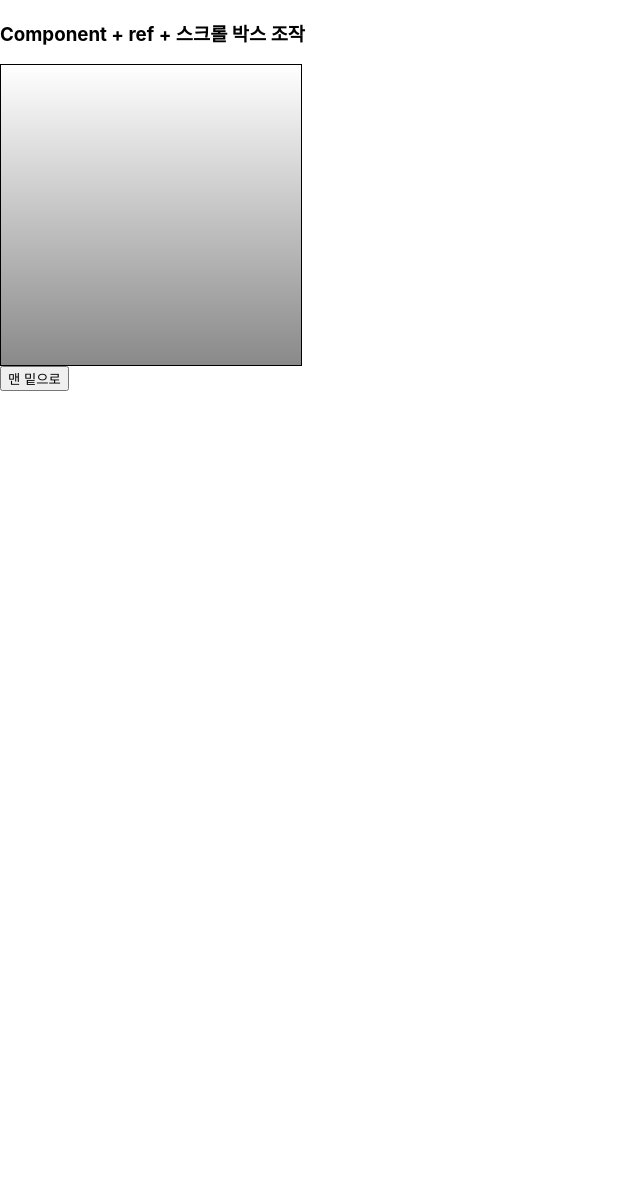
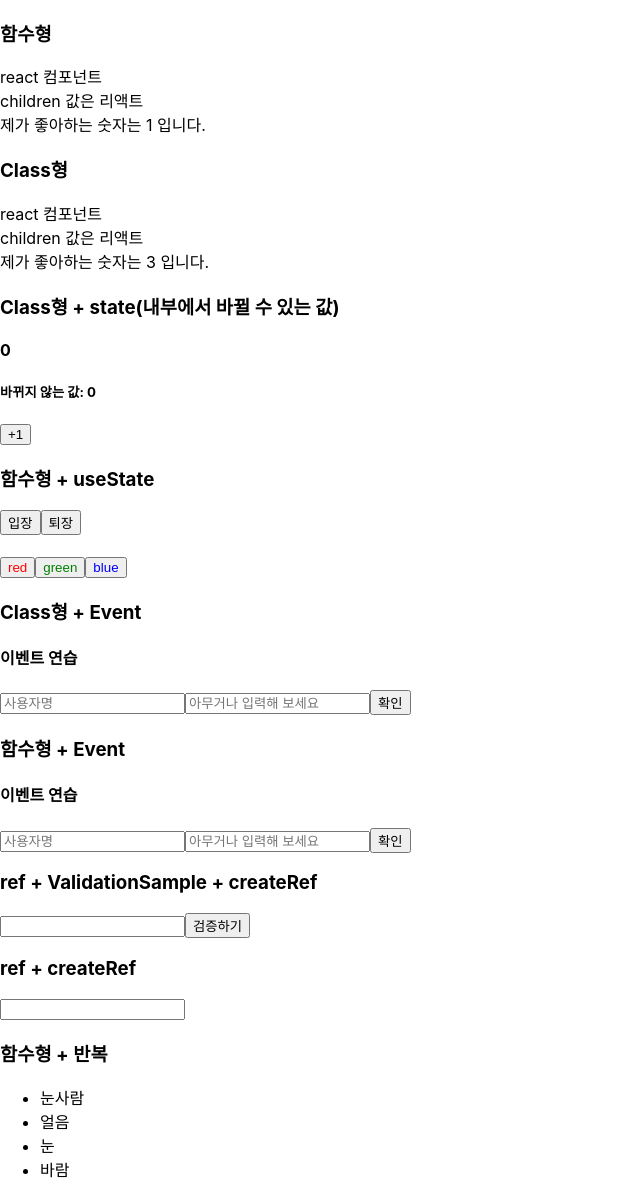
Before and after one commit to th0Kim/react-ezen, a React (Create React App) app in the folder hello-react/: page / in a window 1280 px wide. Shown: the whole page, without its empty margins (0-640 px from the left). Before the commit the page ends 800 px from the top, so only its background shows below. Built offline with nearby package versions, Linux system fonts and the light colour scheme.

Commit message:
반복시키기 - IterationSample

```diff
--- a/hello-react/src/App.js
+++ b/hello-react/src/App.js
@@ -1,18 +1,69 @@
 import './App.css';
 
-import React, { Component } from 'react';
-import ScrollBoxC from './ScrollBox_c'; // Component scroll 접근 ref 예시
+import React from 'react';
+import MyComponent from './MyComponent'; //함수형 lint 약어 rcc
+import MyComponentC from './MyComponent_c'; //class형 lint 약어 rsc
+import CounterC from './Counter_c'; // state
+import Say from './Say'; // useState
+import EventPracticeC from './EventPractice_c'; // 이벤트 핸들링
+import EventPractice from './EventPractice'; // 이벤트 핸들링
+import ValidationSampleC from './ValidationSample_c'; // ref 예시
+import RefSample from './RefSample'; // ref 예시
+// import ScrollBoxC from './ScrollBox_c'; // Component scroll 접근 ref 예시
+import IterationSample from './IterationSample'; // 함수형 반복 예시
 
-class App extends Component {
-  render() {
-    return(
-      <div>
-        <h3>Component + ref + 스크롤 박스 조작</h3>
-        <ScrollBoxC ref={(ref) => (this.sc = ref)}/>
-        <button onClick={() => this.sc.scrollTopBottom()}>맨 밑으로</button>
-      </div>
-    )
-  }
+const App = () => {
+  return (
+    <div>
+      <h3>함수형</h3>
+      <MyComponent name={'react'} favoriteNumber={1}>
+        리액트 {/* App의 MyComponent 자식 */}
+      </MyComponent>
+
+      <h3>Class형</h3>
+      <MyComponentC name={'react'} favoriteNumber={3}>
+        리액트 {/* App의 MyComponentC 자식 */}
+      </MyComponentC>
+
+
+      <h3>Class형 + state(내부에서 바뀔 수 있는 값)</h3>
+      <CounterC></CounterC>
+
+      <h3>함수형 + useState</h3>
+      <Say></Say>
+
+
+      <h3>Class형 + Event</h3>
+      <EventPracticeC></EventPracticeC>
+
+      <h3>함수형 + Event</h3>
+      <EventPractice></EventPractice>
+
+
+      <h3>ref + ValidationSample + createRef</h3>
+      <ValidationSampleC></ValidationSampleC>
+
+      <h3>ref + createRef</h3>
+      <RefSample></RefSample>
+
+      <h3>함수형 + 반복</h3>
+      <IterationSample/>
+    </div>
+  );
 }
 
+
+// class App extends Component {
+//   render() {
+//     return(
+//       <div>
+//         <h3>Component + ref + 스크롤 박스 조작</h3>
+//         <ScrollBoxC ref={(ref) => (this.sc = ref)}/>
+//         <button onClick={() => this.sc.scrollTopBottom()}>맨 밑으로</button>
+//       </div>
+//     )
+//   }
+// }
+
+
 export default App;
--- a/hello-react/src/IterationSample.js
+++ b/hello-react/src/IterationSample.js
@@ -1,16 +1,10 @@
 import React from 'react';
 
 const IterationSample = () => {
-  return (
-		<div>
-			<ul>
-				<li>눈사람</li>
-				<li>얼음</li>
-				<li>눈</li>
-				<li>바람</li>
-			</ul>
-		</div>
-	);
+	const names = ['눈사람', '얼음', '눈', '바람'];
+	const nameList = names.map((name) => <li>{name}</li>);
+
+  return <ul>{nameList}</ul>;
 };
 
 export default IterationSample;
```
